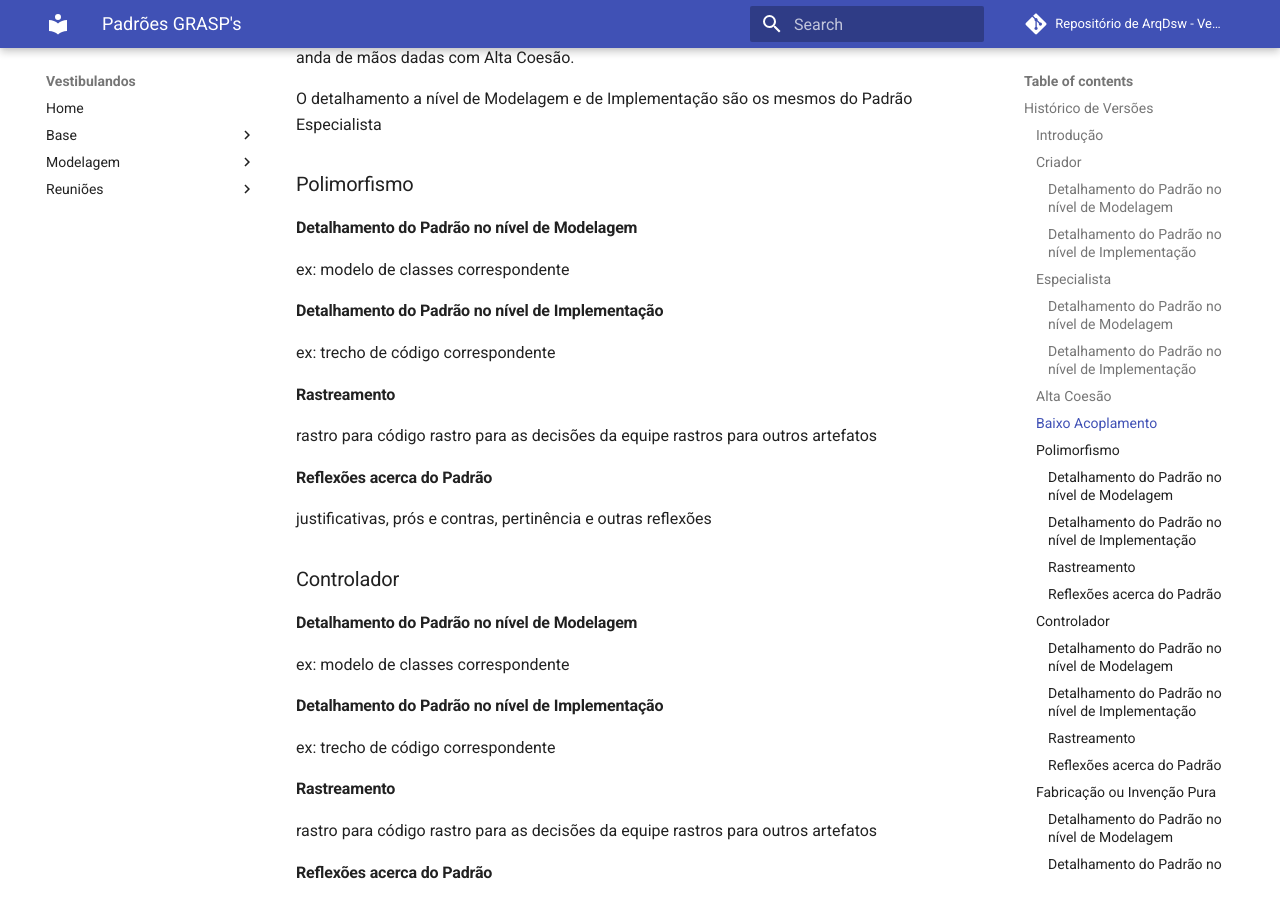
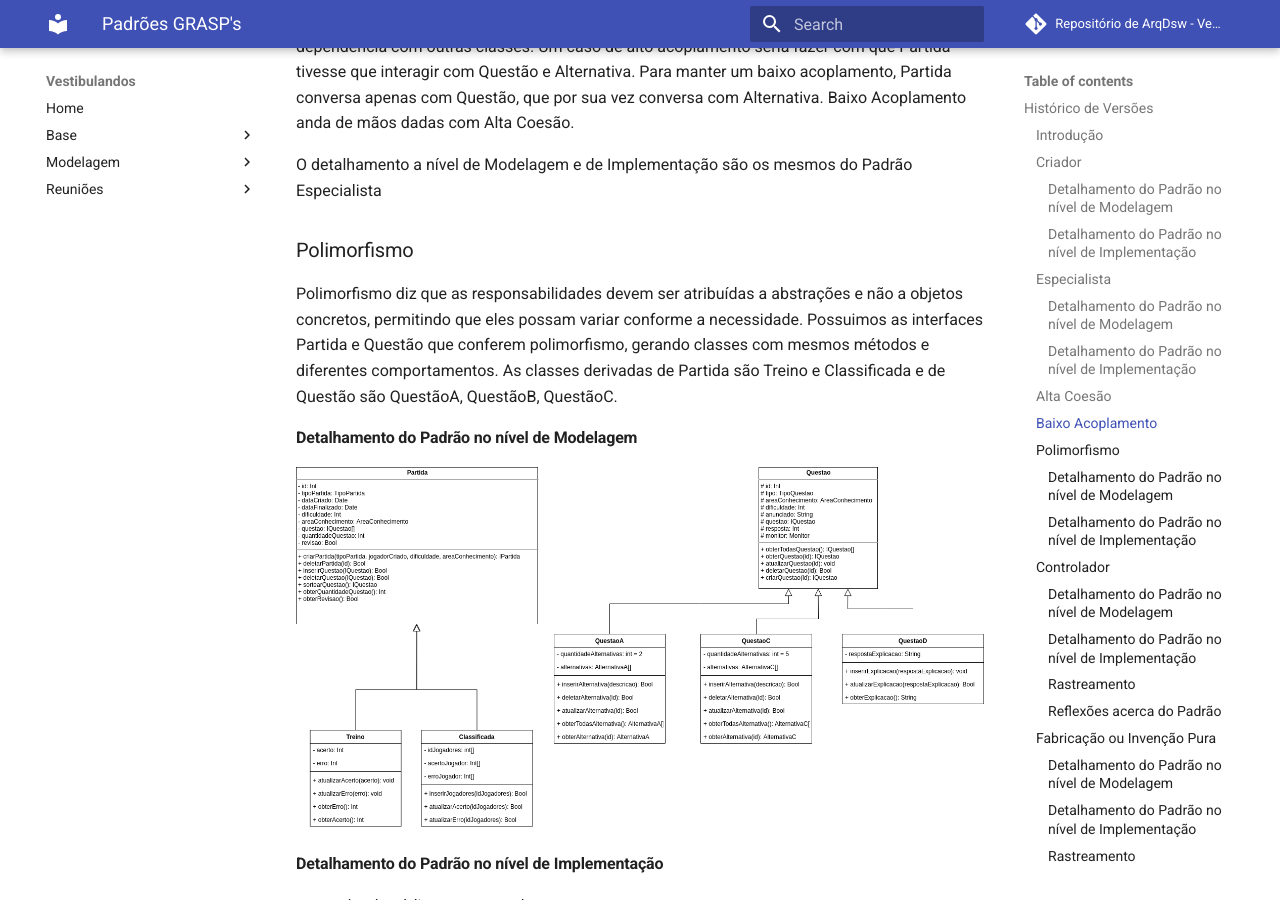
Before and after one commit to UnBArqDsw/2020.1_G4_Vestibulandos, an MkDocs documentation site: the page built from docs/padroes_de_projeto/grasps.md, in a window 1280 px wide and 900 px high, scrolled down 2525 px. Built offline with MkDocs 1.6.1 and Material for MkDocs 9.7.7, drawn with Linux system fonts in a browser that asks for light colours; comment, search, counter and statistics services are not loaded; some of the changed text lies outside the part shown.

Commit message:
Adicionando Polimorfismo
Co-authored-by: Julio Litwin <j.litwin@live.com>

```diff
--- a/docs/padroes_de_projeto/grasps.md
+++ b/docs/padroes_de_projeto/grasps.md
@@ -8,6 +8,7 @@
 | 26/10/2020 | 0.2 | Adicionado Criador | Ricardo Lima Canela e Julio Litwin |
 | 26/10/2020 | 0.3 | Adicionado Especialista | Ricardo Lima Canela |
 | 26/10/2020 | 0.4 | Adicionado Alta Coesão e Baixo Acoplamento | Ricardo Lima Canela |
+| 26/10/2020 | 0.5 | Adicionado Polimorfismo | Ricardo Lima Canela e Julio Litwin |
 
 ### Introdução
 
@@ -68,17 +69,16 @@ O detalhamento a nível de Modelagem e de Implementação são os mesmos do Padr
 
 ### Polimorfismo
 
+Polimorfismo diz que as responsabilidades devem ser atribuídas a abstrações e não a objetos concretos, permitindo que eles possam variar conforme a necessidade.
+Possuimos as interfaces Partida e Questão que conferem polimorfismo, gerando classes com mesmos métodos e diferentes comportamentos.
+As classes derivadas de Partida são Treino e Classificada e de Questão são QuestãoA, QuestãoB, QuestãoC.
+
 #### Detalhamento do Padrão no nível de Modelagem
-ex: modelo de classes correspondente
+
+![ModelagemPolimorfismo](../img/diagramas/diagrama_grasp_polimorfismo.png)
+
 #### Detalhamento do Padrão no nível de Implementação
 ex: trecho de código correspondente
-#### Rastreamento
-rastro para código
-rastro para as decisões da equipe
-rastros para outros artefatos
-
-#### Reflexões acerca do Padrão
-justificativas, prós e contras, pertinência e outras reflexões
 
 ### Controlador
 
```
Also changed, not shown: docs/img/diagramas/diagrama_grasp_polimorfismo.png (added).
